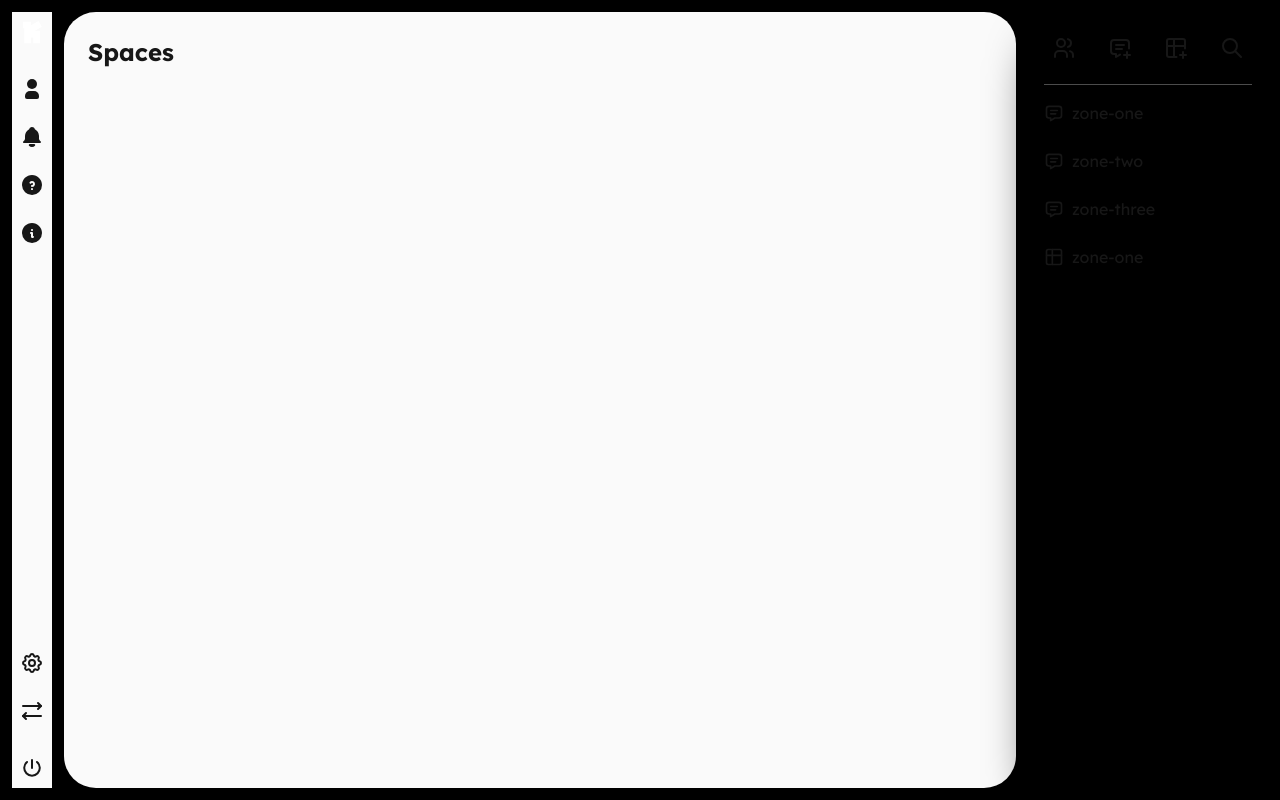
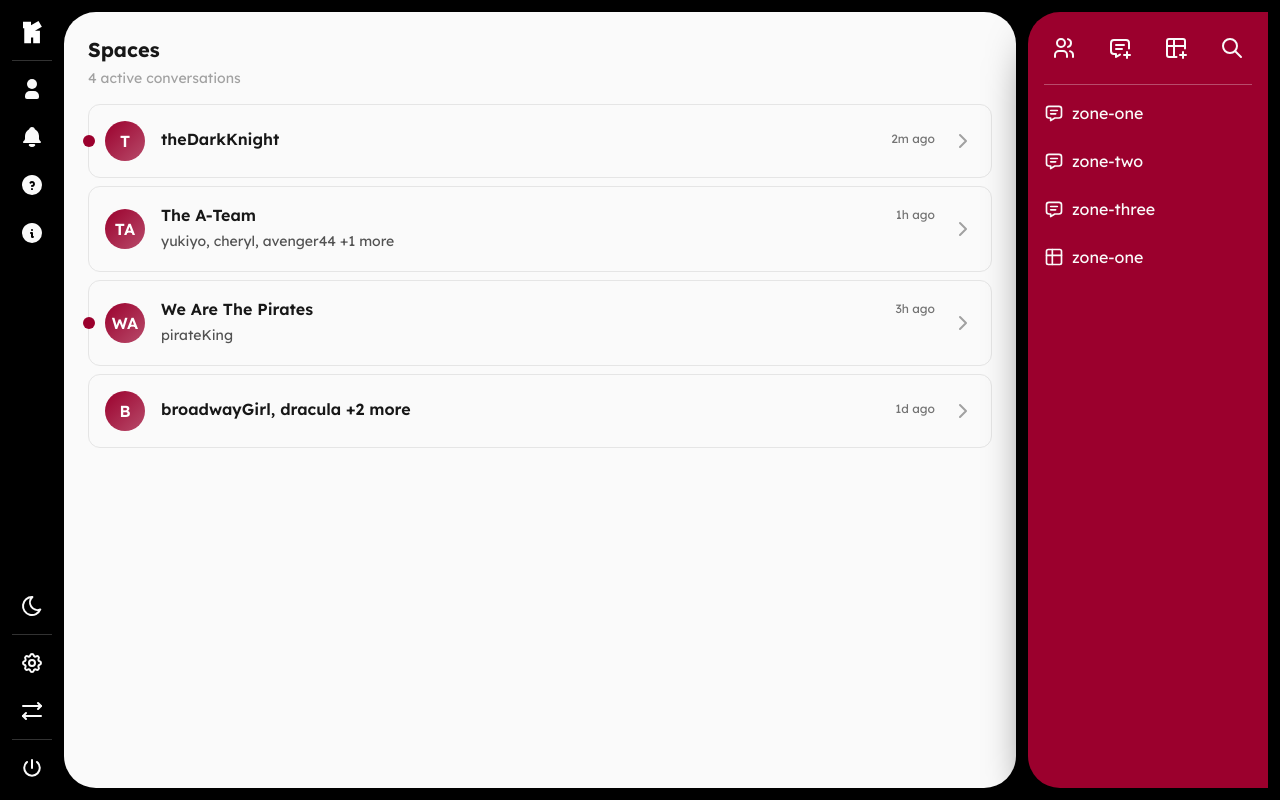
Before and after one commit to MadStoneDev/kafuffle, a Next.js app: page / in a window 1280 px wide. Built offline with nearby package versions, Linux system fonts and the light colour scheme.

Commit message:
clean up layout for spaces list

```diff
--- a/package.json
+++ b/package.json
@@ -13,6 +13,7 @@
     "@supabase/supabase-js": "^2.50.0",
     "@tabler/icons-react": "^3.34.0",
     "next": "15.3.3",
+    "next-themes": "^0.4.6",
     "react": "^19.0.0",
     "react-dom": "^19.0.0"
   },
--- a/src/app/globals.css
+++ b/src/app/globals.css
@@ -3,3 +3,5 @@
 @theme  {
   --color-kafuffle-primary: #9B002D;
 }
+
+@custom-variant dark (&:where(.dark, .dark *));
--- a/src/app/layout.tsx
+++ b/src/app/layout.tsx
@@ -2,6 +2,7 @@ import "./globals.css";
 
 import type { Metadata } from "next";
 import { Lexend } from "next/font/google";
+import ThemeProvider from "@/components/providers/theme-provider";
 
 const lexend = Lexend({
   subsets: ["latin"],
@@ -24,7 +25,7 @@ export default function RootLayout({
       <body
         className={`bg-neutral-100 dark:bg-black/95 text-neutral-900 dark:text-neutral-200 ${lexend.className} antialiased`}
       >
-        {children}
+        <ThemeProvider>{children}</ThemeProvider>
       </body>
     </html>
   );
--- a/src/components/layout/context-sidebar.tsx
+++ b/src/components/layout/context-sidebar.tsx
@@ -34,7 +34,7 @@ export default function ContextSidebar({
     <nav
       className={`px-4 absolute md:relative ${
         isOpen ? "right-0" : "-right-full md:right-0"
-      } top-0 bottom-0 flex flex-col items-center dark:bg-kafuffle-primary rounded-l-4xl shadow-2xl shadow-black transition-all duration-500 ease-in-out`}
+      } top-0 bottom-0 flex flex-col items-center bg-kafuffle-primary rounded-l-4xl shadow-2xl shadow-black text-neutral-50 transition-all duration-500 ease-in-out`}
     >
       <section className={`py-4 flex gap-4`}>
         <button
--- /dev/null
+++ b/src/components/layout/dark-mode-toggle.tsx
@@ -0,0 +1,19 @@
+"use client";
+
+import React from "react";
+import { useTheme } from "next-themes";
+import { IconMoon, IconSun } from "@tabler/icons-react";
+
+export default function DarkModeToggle() {
+  const { systemTheme, theme, setTheme } = useTheme();
+  const currentTheme = theme === "system" ? systemTheme : theme;
+
+  return (
+    <button
+      onClick={() => (theme == "dark" ? setTheme("light") : setTheme("dark"))}
+      className={`cursor-pointer grid place-content-center w-10 h-10 hover:bg-kafuffle-primary rounded-full hover:text-neutral-50 transition-all duration-500 ease-in-out`}
+    >
+      {theme === "dark" ? <IconSun /> : <IconMoon />}
+    </button>
+  );
+}
--- a/src/components/layout/navigate-sidebar.tsx
+++ b/src/components/layout/navigate-sidebar.tsx
@@ -9,9 +9,11 @@ import {
   IconNotification,
   IconPower,
   IconSettings,
+  IconSun,
   IconUserFilled,
 } from "@tabler/icons-react";
 import { View } from "@/types";
+import DarkModeToggle from "@/components/layout/dark-mode-toggle";
 
 interface NavigateSidebarProps {
   isOpen: boolean;
@@ -30,7 +32,7 @@ export default function NavigateSidebar({
     <nav
       className={`absolute md:relative ${
         isOpen ? "left-0" : "-left-full md:left-0"
-      } top-0 bottom-0 flex flex-col items-center justify-between bg-neutral-50 dark:bg-black transition-all duration-500 ease-in-out`}
+      } top-0 bottom-0 flex flex-col items-center justify-between bg-black text-neutral-50 transition-all duration-500 ease-in-out`}
     >
       <section className={`flex-grow flex flex-col gap-2`}>
         <div
@@ -68,6 +70,8 @@ export default function NavigateSidebar({
       </section>
 
       <section className={`flex flex-col gap-2`}>
+        <DarkModeToggle />
+
         <div className={`w-full h-px bg-neutral-50/20`} />
         <div
           className={`cursor-pointer grid place-content-center w-10 h-10 hover:bg-kafuffle-primary rounded-full hover:text-neutral-50 transition-all duration-500 ease-in-out`}
--- /dev/null
+++ b/src/components/providers/theme-provider.tsx
@@ -0,0 +1,11 @@
+"use client";
+
+import { ThemeProvider as NextThemeProvider } from "next-themes";
+
+export default function ThemeProvider({
+  children,
+}: {
+  children: React.ReactNode;
+}) {
+  return <NextThemeProvider attribute={`class`}>{children}</NextThemeProvider>;
+}
--- a/src/components/spaces/spaces-list.tsx
+++ b/src/components/spaces/spaces-list.tsx
@@ -1,11 +1,173 @@
+import {
+  IconBorderAll,
+  IconBox,
+  IconChevronRight,
+  IconCircle,
+  IconGrid3x3,
+  IconLayout,
+  IconMessage,
+  IconSphere,
+} from "@tabler/icons-react";
+
 interface SpacesListProps {
   onSelectSpace: (space: string) => void;
 }
 
+interface Space {
+  id: string;
+  name: string;
+  participants: string[];
+  lastMessage?: string;
+  lastActivity?: string;
+  unreadCount?: number;
+}
+
 export default function SpacesList({ onSelectSpace }: SpacesListProps) {
+  const dummySpaces: Space[] = [
+    {
+      id: "123",
+      name: "",
+      participants: ["theDarkKnight"],
+      lastMessage: "See you tomorrow!",
+      lastActivity: "2m ago",
+      unreadCount: 2,
+    },
+    {
+      id: "321",
+      name: "The A-Team",
+      participants: ["yukiyo", "cheryl", "avenger44", "georgeRussell"],
+      lastMessage: "Let's finalize the project timeline",
+      lastActivity: "1h ago",
+      unreadCount: 0,
+    },
+    {
+      id: "456",
+      name: "We Are The Pirates",
+      participants: ["pirateKing"],
+      lastMessage: "Ahoy! Ready for the adventure?",
+      lastActivity: "3h ago",
+      unreadCount: 1,
+    },
+    {
+      id: "654",
+      name: "",
+      participants: ["broadwayGirl", "dracula", "drunkenMaster", "letsPrint"],
+      lastMessage: "Movie night this Friday?",
+      lastActivity: "1d ago",
+      unreadCount: 0,
+    },
+  ];
+
+  const formatParticipants = (participants: string[], maxShow: number = 3) => {
+    if (participants.length <= maxShow) {
+      return participants.join(", ");
+    }
+    const shown = participants.slice(0, maxShow);
+    const remaining = participants.length - maxShow;
+    return `${shown.join(", ")} +${remaining} more`;
+  };
+
+  const getSpaceDisplayName = (space: Space) => {
+    if (space.name) return space.name;
+    return formatParticipants(space.participants, 2);
+  };
+
+  const getAvatarInitials = (name: string) => {
+    return name
+      .split(/[\s_]+/)
+      .map((word) => word[0])
+      .join("")
+      .toUpperCase()
+      .slice(0, 2);
+  };
+
   return (
-    <div className={`flex-grow p-6 bg-neutral-50 rounded-4xl text-neutral-900`}>
-      <h1 className={`text-2xl font-bold`}>Spaces</h1>
+    <div
+      className={`flex-grow p-6 bg-neutral-50 dark:bg-neutral-800 rounded-4xl`}
+    >
+      <div className={`mx-auto`}>
+        <header className={`mb-4`}>
+          <h1
+            className={`mb-1 text-xl font-bold text-neutral-900 dark:text-neutral-50`}
+          >
+            Spaces
+          </h1>
+          <p className="text-sm text-neutral-400 dark:text-neutral-500">
+            {dummySpaces.length} active conversation
+            {dummySpaces.length !== 1 ? "s" : ""}
+          </p>
+        </header>
+
+        <section className="space-y-2">
+          {dummySpaces.map((space) => (
+            <article
+              key={space.id}
+              onClick={() => onSelectSpace(space.id)}
+              className={`relative group cursor-pointer hover:bg-white dark:hover:bg-neutral-900 border border-neutral-200 dark:border-neutral-700 rounded-xl p-4 hover:shadow-lg hover:border-kafuffle-primary/50 transition-all duration-200 ease-out hover:-translate-y-0.5`}
+            >
+              {space.unreadCount !== undefined && space.unreadCount > 0 && (
+                <div
+                  className={`absolute -left-1.5 top-1/2 -translate-y-1/2 w-3 h-3 bg-kafuffle-primary rounded-full`}
+                />
+              )}
+
+              <div className="flex items-center gap-4">
+                {/* Avatar/Icon */}
+                <div className="relative">
+                  <div className="w-10 h-10 bg-gradient-to-br from-kafuffle-primary to-kafuffle-primary/70 rounded-full flex items-center justify-center text-white font-semibold">
+                    {space.name
+                      ? getAvatarInitials(space.name)
+                      : getAvatarInitials(space.participants[0])}
+                  </div>
+                </div>
+
+                {/* Content */}
+                <div className="flex-grow flex flex-col justify-center min-w-0">
+                  <div className="flex items-center justify-between mb-1">
+                    <div>
+                      <h3 className="font-semibold text-neutral-900 dark:text-white truncate">
+                        {getSpaceDisplayName(space)}
+                      </h3>
+                    </div>
+                    <span className="text-xs text-neutral-500 dark:text-neutral-400">
+                      {space.lastActivity}
+                    </span>
+                  </div>
+
+                  {/* Participants (only show for named groups) */}
+                  {space.name && (
+                    <p className="text-sm text-neutral-600 dark:text-neutral-400 mb-1">
+                      {formatParticipants(space.participants)}
+                    </p>
+                  )}
+                </div>
+
+                {/* Arrow indicator */}
+                <div
+                  className={`text-neutral-400 group-hover:text-kafuffle-primary transition-all duration-200`}
+                >
+                  <IconChevronRight />
+                </div>
+              </div>
+            </article>
+          ))}
+        </section>
+
+        {/* Empty state for when no spaces */}
+        {dummySpaces.length === 0 && (
+          <div className="text-center py-12">
+            <div className="w-12 h-12 bg-neutral-100 dark:bg-neutral-800 rounded-full flex items-center justify-center mx-auto mb-4">
+              <IconBox size={30} />
+            </div>
+            <h3 className="text-lg font-medium text-neutral-600">
+              No spaces yet
+            </h3>
+            <p className="text-neutral-400">
+              Start a conversation by creating your first space
+            </p>
+          </div>
+        )}
+      </div>
     </div>
   );
 }
```
Also changed, not shown: src/components/layout/focus-sidebar.tsx (+89 -0 lines), 1 other file (tests, documents, lock files or other folders).
